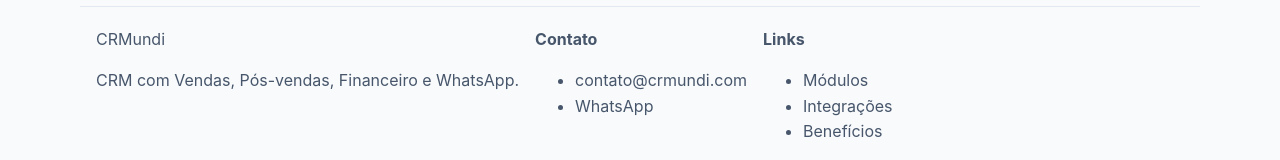
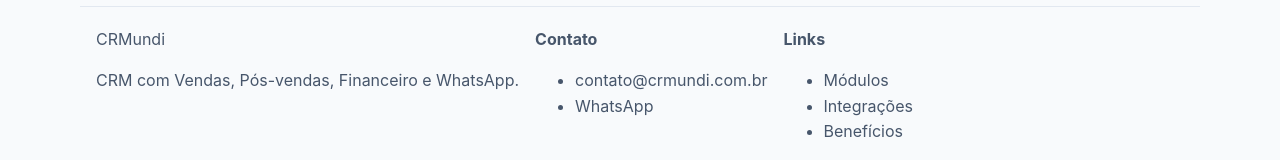
Before and after one commit to timetamundi/crmundi, a plain HTML site: page index.html in a window 1280 px wide. Shown: the part 2888-3048 px from the top of the page. Drawn offline with Linux system fonts and the light colour scheme.

Commit message:
feature: atualizacao email contato

```diff
--- a/index.html
+++ b/index.html
@@ -174,7 +174,7 @@
         <div class="cta">
           <a class="btn btn-primary" target="_blank" rel="noopener"
             href="https://wa.me/5521982451106?text=Quero%20uma%20demo%20do%20CRMundi">Falar no WhatsApp</a>
-          <a class="btn btn-secondary" href="mailto:contato@crmundi.com">Enviar e-mail</a>
+          <a class="btn btn-secondary" href="mailto:contato@crmundi.com.br">Enviar e-mail</a>
         </div>
       </div>
     </section>
@@ -189,7 +189,7 @@
       <div>
         <strong>Contato</strong>
         <ul>
-          <li><a href="mailto:contato@crmundi.com">contato@crmundi.com</a></li>
+          <li><a href="mailto:contato@crmundi.com.br">contato@crmundi.com.br</a></li>
           <li><a target="_blank" rel="noopener" href="https://wa.me/5521982451106">WhatsApp</a></li>
         </ul>
       </div>
```
